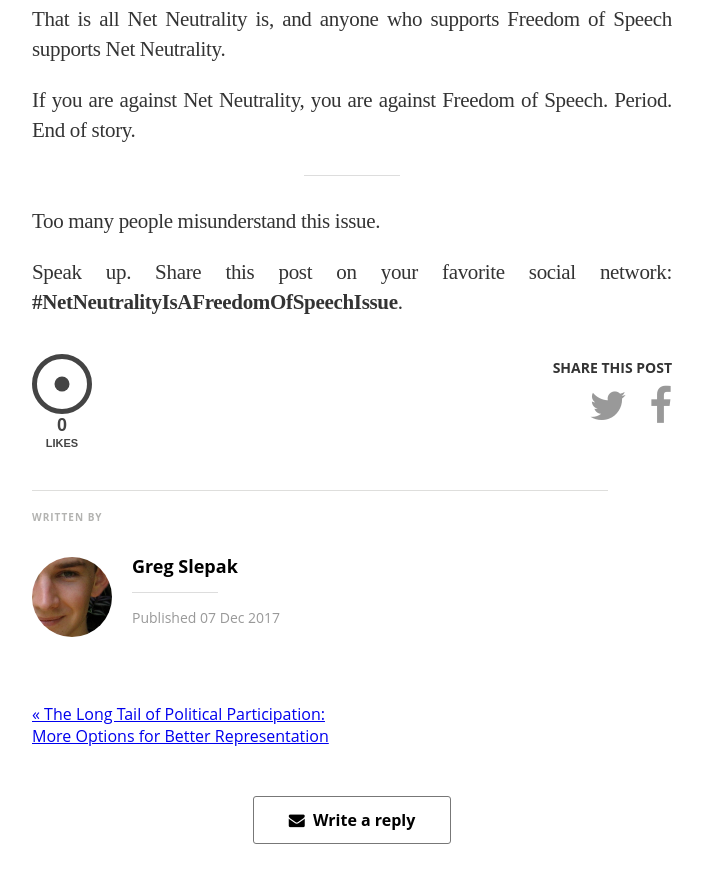
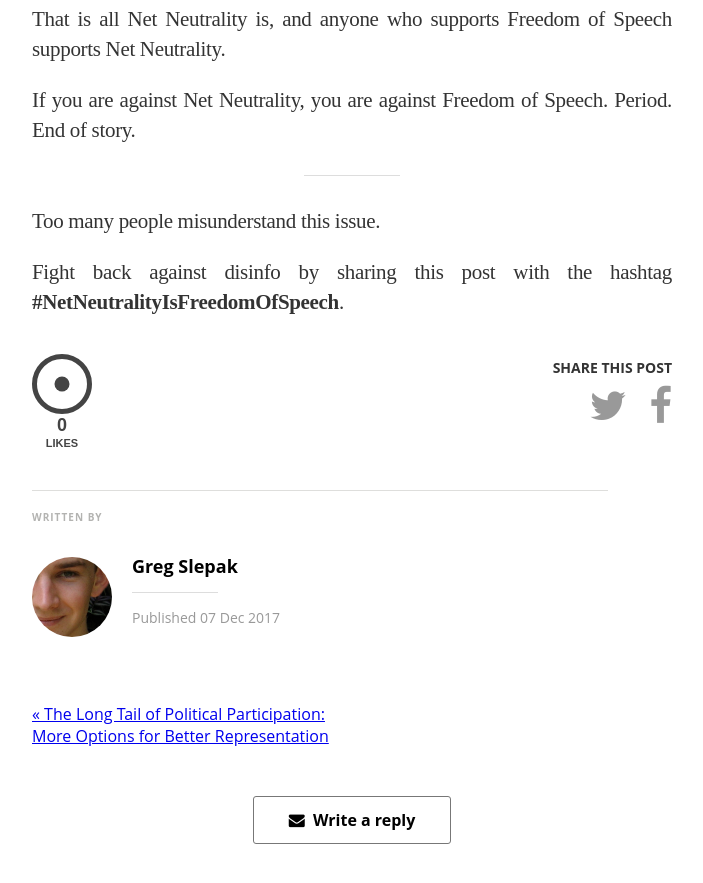
Before and after one commit to voteliquid/blog, a Jekyll site: the page built from _posts/2017-12-07-net-neutrality-is-a-freedom-of-speech-issue-period.md, in a window 1280 px wide and 900 px high, scrolled down 2150 px. Shown: the top 883 px of the window, without its empty margins (288-991 px from the left). Built offline with Jekyll 4.4.1, drawn with Linux system fonts in a browser that asks for light colours; nearby versions of some CDN libraries; some web fonts are replaced.

Commit message:
Tweak NetNeutrality call-to-action

```diff
--- a/_posts/2017-12-07-net-neutrality-is-a-freedom-of-speech-issue-period.md
+++ b/_posts/2017-12-07-net-neutrality-is-a-freedom-of-speech-issue-period.md
@@ -50,4 +50,4 @@ If you are against Net Neutrality, you are against Freedom of Speech. Period. En
 
 Too many people misunderstand this issue.
 
-Speak up. Share this post on your favorite social network: **#NetNeutralityIsAFreedomOfSpeechIssue**.
+Fight back against disinfo by sharing this post with the hashtag **#NetNeutralityIsFreedomOfSpeech**.
```
